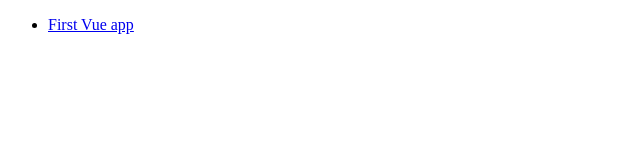
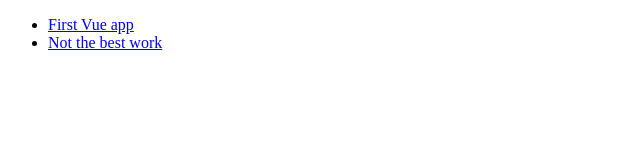
Before and after one commit to puncleV/kernel, a plain HTML site: page index.html in a window 1280 px wide. Shown: the whole page, without its empty margins (0-640 px from the left). Drawn offline with Linux system fonts and the light colour scheme.

Commit message:
add test app;

```diff
--- a/index.html
+++ b/index.html
@@ -7,6 +7,7 @@
 <body>
     <ul>
         <li><a href="vue/first/index.html">First Vue app</a></li>
+        <li><a href="https://punkkk.github.io/testtask/main.html">Not the best work</a></li>
     </ul>
 </body>
 </html>
```
